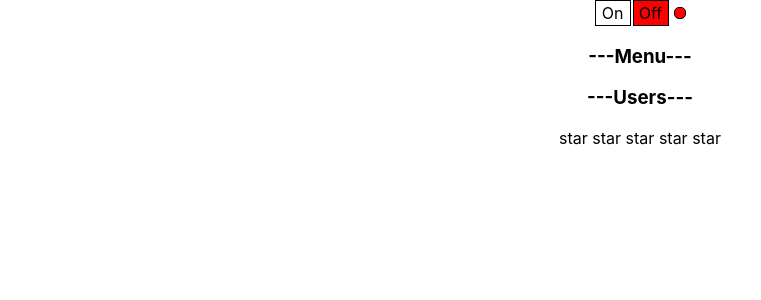
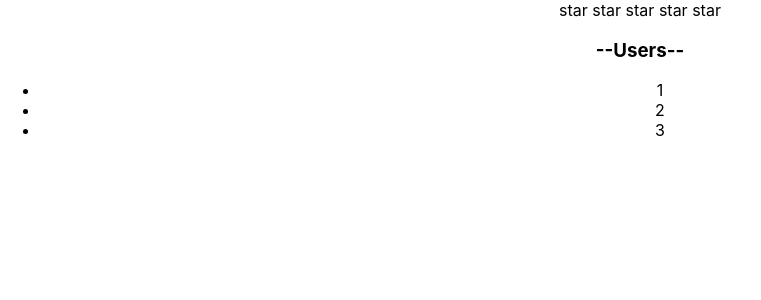
Before and after one commit to OlhaFedorets/react-it, a React (Create React App) app: page / in a window 1280 px wide. Shown: the top 300 px of the page, without its empty margins (0-761 px from the left). Built offline with nearby package versions, Linux system fonts and the light colour scheme.

Commit message:
change App

```diff
--- a/src/App.tsx
+++ b/src/App.tsx
@@ -1,28 +1,35 @@
-import React from 'react';
+import React, {useState} from 'react';
 import './App.css';
 import {Accordion} from "./components/accordion/Accordion";
-import {Rating} from "./components/rating/Rating";
+import {Rating, RatingValueType} from "./components/rating/Rating";
 import {OnOff} from "./components/onOff/OnOff";
 import {UncontrolledAccordion} from "./components/uncontrolledAccordion/UncontrolledAccordion";
 import {UncontrolledRating} from "./components/uncontrolledRating/UncontrolledRating";
 
 function App() {
+
+    let [ratingValue, setRatingValue] = useState<RatingValueType>(0);
+    let [accordionCollapsed, setAccordionCollapsed] = useState<boolean>(false);
+
     return (
         <div className="App">
-            <OnOff />
 
-            <UncontrolledAccordion title={'Menu'}/>
-            <UncontrolledAccordion title={'Users'}/>
+            <Rating value={ratingValue} onClick={setRatingValue}/>
 
-            <UncontrolledRating />
+            {/*<OnOff />*/}
 
-            {/*<Accordion title={'Users'} collapsed={true}/>*/}
-            {/*<Accordion title={'Menu'} collapsed={false}/>*/}
+            {/*<UncontrolledAccordion title={'Menu'}/>*/}
+            {/*<UncontrolledAccordion title={'Users'}/>*/}
+
+            {/*<UncontrolledRating />*/}
+
+            <Accordion title={'Users'} onClick={setAccordionCollapsed} collapsed={accordionCollapsed}/>
+            {/*<Accordion title={'Menu'} onClick={setAccordionCollapsed} collapsed={accordionCollapsed}/>*/}
 
             {/*<AppTitle/>*/}
 
 
-            {/*<Rating value={0}/>*/}
+
             {/*<Rating value={1}/>*/}
             {/*<Rating value={2}/>*/}
             {/*<Rating value={3}/>*/}
```
